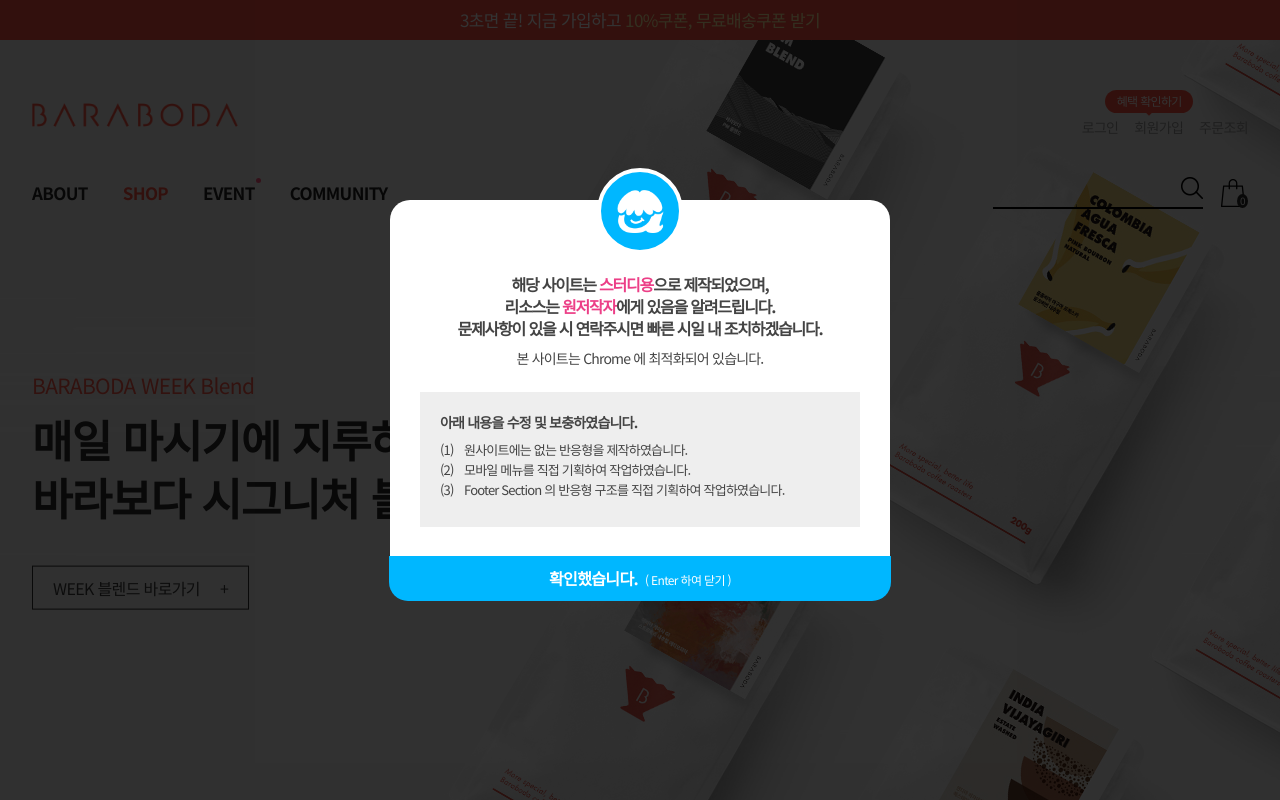
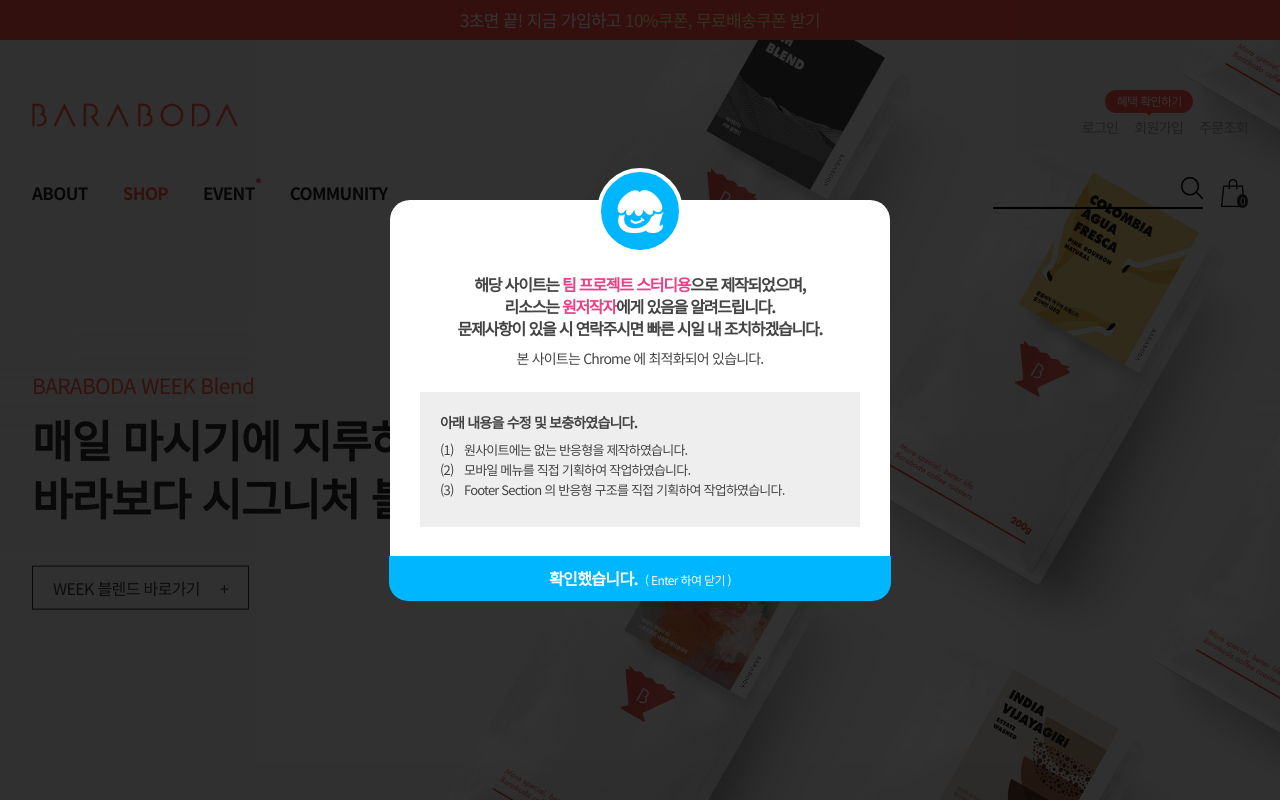
Before and after one commit to dev-axnn/baraboda, a plain HTML site: page index.html in a window 1280 px wide. Shown: the top 800 px of the page. Drawn offline with nearby package versions, Linux system fonts and the light colour scheme.

Commit message:
안내팝업창에 팀 프로젝트 스터디용임을 명시

```diff
--- a/index.html
+++ b/index.html
@@ -78,7 +78,7 @@
     <div class="modal-main">
       <span class="modal-logo"></span>
       <p class="modal-notice">
-        해당 사이트는 <strong>스터디용</strong>으로 제작되었으며,<br/>
+        해당 사이트는 <strong>팀 프로젝트 스터디용</strong>으로 제작되었으며,<br/>
         리소스는 <strong>원저작자</strong>에게 있음을 알려드립니다.<br/>
         문제사항이 있을 시 연락주시면 빠른 시일 내 조치하겠습니다.<br/>
         <span>본 사이트는 Chrome 에 최적화되어 있습니다.</span>
```
